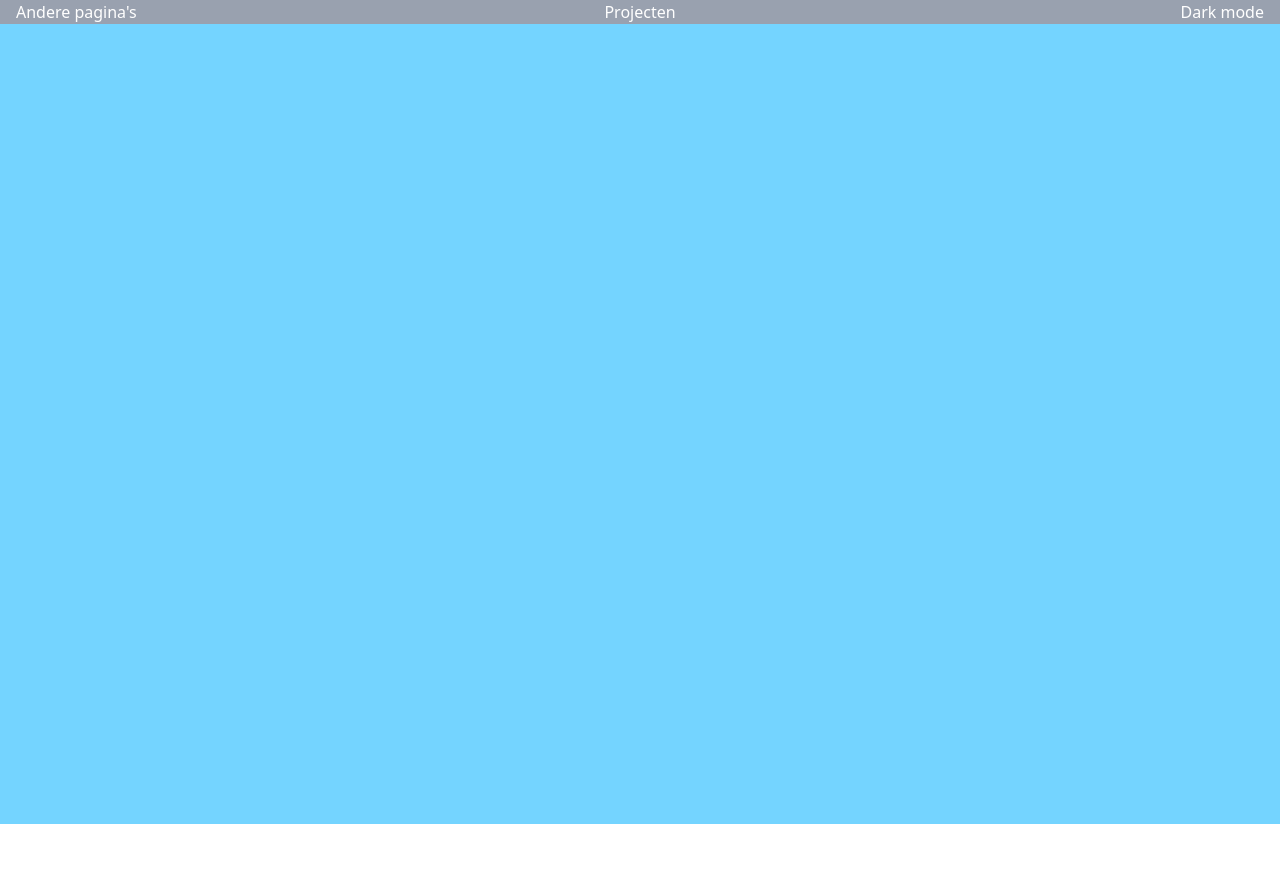
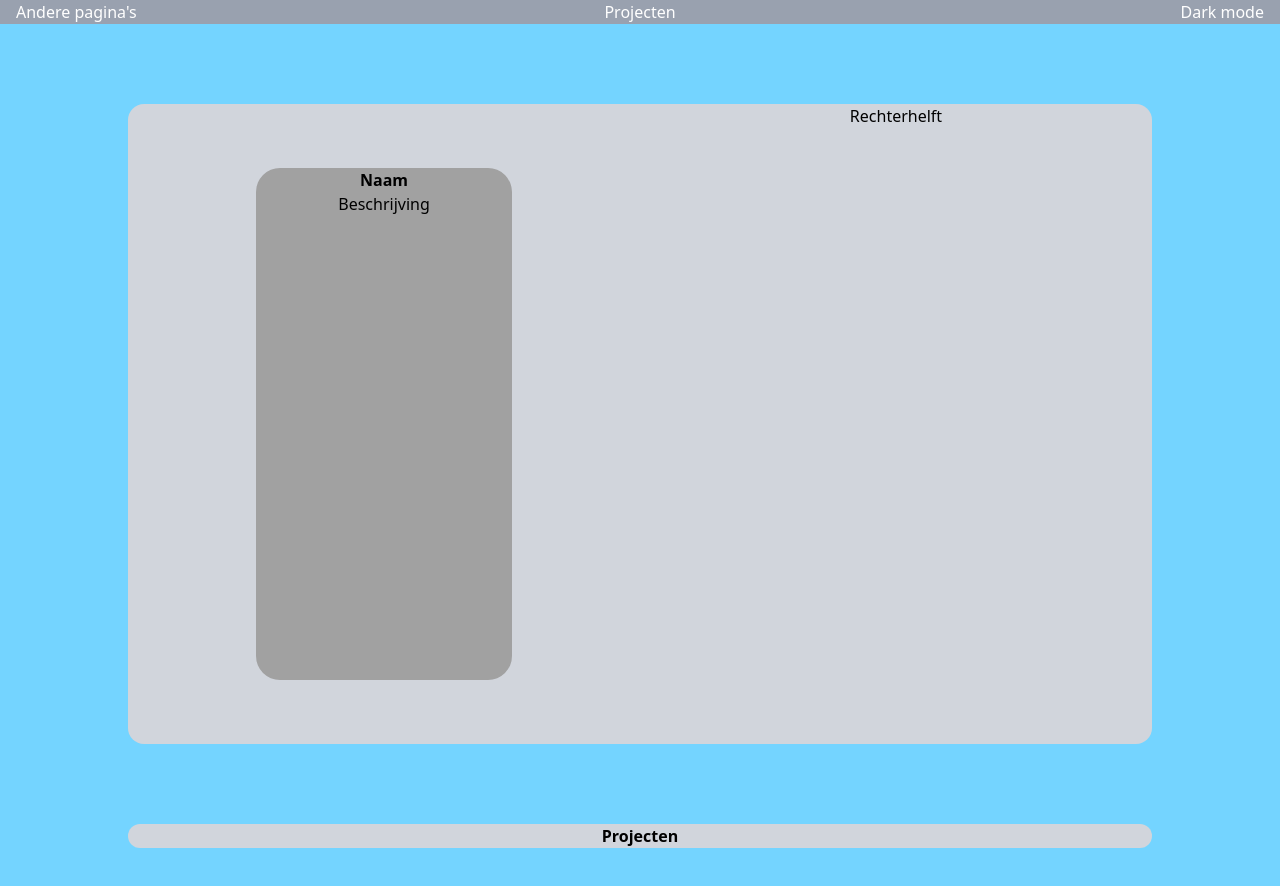
Before and after one commit to Wiebe-G/Portfolio, a website: page index.html in a window 1280 px wide. Before the commit the page ends 824 px from the top, so only its background shows below. Drawn offline with Linux system fonts and the light colour scheme; no server answers.

Commit message:
Over mij gedeelte begonnen

```diff
--- a/index.html
+++ b/index.html
@@ -18,13 +18,31 @@
         </div>
 
 
-        <div class="max-w-screen h-screen flex flex-col text-center place-items-center " id="ReposDisplay">
+        <div class="max-w-screen h-screen flex text-center justify-center items-center" id="OverMij">
+            <div class="rounded-2xl bg-gray-300 w-4/5 h-4/5 relative
+            text-center grid grid-cols-2 grid-rows-1 ">
+                <div id="LeftHalf">
+                    <div class="flex flex-col justify-center items-center h-full">
+                        <div class="rounded-3xl align-middle
+                        bg-neutral-400 h-4/5 w-1/2">
+                            <h1 class="font-bold">Naam</h1>
+                            <p>Beschrijving</p>
+                        </div>
+                    </div>
+                </div>
+                <div id="RightHalf">Rechterhelft</div>
+            </div>
         </div>
+
+        <div class="max-w-screen h-screen flex flex-col text-center place-items-center" id="ReposDisplay">
+            <h1 class="bg-gray-300 rounded-2xl font-bold w-4/5">Projecten</h1>
+        </div>
+
 
         <div class="absolute inset-0 z-40 mx-4 mt-5 hidden text-black dark:text-white" id="Menu">
             <ol>
                 <li>Over mij</li>
-                <li>Projecten (deze pagina)</li>
+                <li><a href="./index.html#ReposDisplay">Projecten (deze pagina)</a></li>
                 <li>Test </li>
                 <li>Test</li>
             </ol>
--- /dev/null
+++ b/package.json
@@ -0,0 +1,6 @@
+{
+  "dependencies": {
+    "@tailwindcss/cli": "^4.1.18",
+    "tailwindcss": "^4.1.18"
+  }
+}
--- a/src/index.ts
+++ b/src/index.ts
@@ -26,7 +26,6 @@ async function FetchGithubRepos() {
             window.open(Repos[i].html_url);
         })
         ReposDisplay?.appendChild(Repo)
-
     }
 }
 
```
Also changed, not shown: dist/index.js, dist/output.css, 1 other file.
